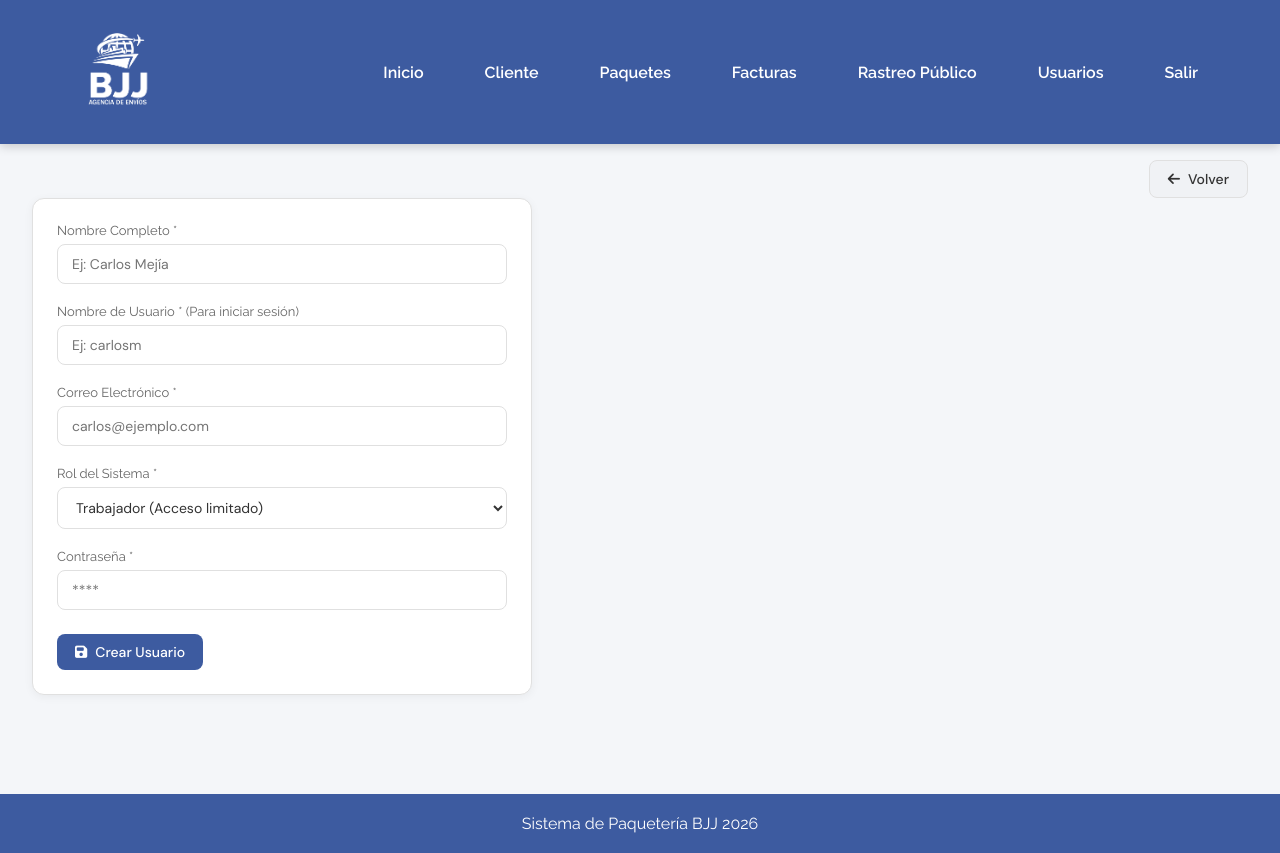
After one commit to Juliojsm22/BJJ-SYSTEM, a Flask app: page /usuarios/nuevo in a window 1280 px wide. The commit adds this page. Run offline with Flask 3, Linux system fonts and the light colour scheme; a user stored in the database is signed in.

Commit message:
Implementar gestion de perfiles (admin/trabajador) con acceso limitado

```diff
--- a/app.py
+++ b/app.py
@@ -30,6 +30,7 @@ def create_app():
     from routes.facturas import facturas_bp
     from routes.dashboard import dashboard_bp
     from routes.rastreo import rastreo_bp
+    from routes.usuarios import usuarios_bp
 
     app.register_blueprint(auth_bp)
     app.register_blueprint(clientes_bp)
@@ -37,6 +38,7 @@ def create_app():
     app.register_blueprint(facturas_bp)
     app.register_blueprint(dashboard_bp)
     app.register_blueprint(rastreo_bp)
+    app.register_blueprint(usuarios_bp)
 
     with app.app_context():
         db.create_all()
--- a/routes/paquetes.py
+++ b/routes/paquetes.py
@@ -138,6 +138,10 @@ def editar(id):
 @paquetes_bp.route('/eliminar/<int:id>', methods=['POST'])
 @login_required
 def eliminar(id):
+    if current_user.rol != 'admin':
+        flash('Solo los administradores pueden eliminar paquetes.', 'error')
+        return redirect(url_for('paquetes.index'))
+
     paquete = Paquete.query.get_or_404(id)
     if paquete.factura_id:
         flash('No se puede eliminar un paquete facturado.', 'error')
--- /dev/null
+++ b/routes/usuarios.py
@@ -0,0 +1,74 @@
+from flask import Blueprint, render_template, redirect, url_for, flash, request
+from flask_login import login_required, current_user
+from models import Usuario, db
+from werkzeug.security import generate_password_hash
+
+usuarios_bp = Blueprint('usuarios', __name__, url_prefix='/usuarios')
+
+@usuarios_bp.route('/')
+@login_required
+def index():
+    if current_user.rol != 'admin':
+        flash('No tienes permisos para ver esta página.', 'error')
+        return redirect(url_for('dashboard.index'))
+    usuarios = Usuario.query.order_by(Usuario.id).all()
+    return render_template('usuarios/index.html', usuarios=usuarios)
+
+@usuarios_bp.route('/nuevo', methods=['GET', 'POST'])
+@login_required
+def nuevo():
+    if current_user.rol != 'admin':
+        flash('No tienes permisos.', 'error')
+        return redirect(url_for('dashboard.index'))
+
+    if request.method == 'POST':
+        username = request.form.get('username').strip()
+        if Usuario.query.filter_by(username=username).first():
+            flash('Ese nombre de usuario ya existe.', 'error')
+            return redirect(request.url)
+
+        usuario = Usuario(
+            username=username,
+            email=request.form.get('email').strip(),
+            password=generate_password_hash(request.form.get('password')),
+            nombre_completo=request.form.get('nombre_completo').strip(),
+            rol=request.form.get('rol'),
+            activo=True
+        )
+        db.session.add(usuario)
+        db.session.commit()
+        flash('Usuario creado exitosamente.', 'success')
+        return redirect(url_for('usuarios.index'))
+
+    return render_template('usuarios/form.html', usuario=None)
+
+@usuarios_bp.route('/editar/<int:id>', methods=['GET', 'POST'])
+@login_required
+def editar(id):
+    if current_user.rol != 'admin':
+        flash('No tienes permisos.', 'error')
+        return redirect(url_for('dashboard.index'))
+
+    usuario = Usuario.query.get_or_404(id)
+    if request.method == 'POST':
+        username = request.form.get('username').strip()
+        existente = Usuario.query.filter_by(username=username).first()
+        if existente and existente.id != id:
+            flash('Ese nombre de usuario ya está en uso.', 'error')
+            return redirect(request.url)
+
+        usuario.username = username
+        usuario.email = request.form.get('email').strip()
+        usuario.nombre_completo = request.form.get('nombre_completo').strip()
+        usuario.rol = request.form.get('rol')
+        usuario.activo = request.form.get('activo') == 'on'
+
+        nueva_pass = request.form.get('password')
+        if nueva_pass:
+            usuario.password = generate_password_hash(nueva_pass)
+
+        db.session.commit()
+        flash('Usuario actualizado correctamente.', 'success')
+        return redirect(url_for('usuarios.index'))
+
+    return render_template('usuarios/form.html', usuario=usuario)
--- a/templates/base.html
+++ b/templates/base.html
@@ -146,11 +146,16 @@
         <nav>
             <ul>
                 {% if current_user.is_authenticated %}
+                {% if current_user.rol == 'admin' %}
                 <li><a href="{{ url_for('dashboard.index') }}">Inicio</a></li>
+                {% endif %}
                 <li><a href="{{ url_for('clientes.index') }}">Cliente</a></li>
                 <li><a href="{{ url_for('paquetes.index') }}">Paquetes</a></li>
                 <li><a href="{{ url_for('facturas.index') }}">Facturas</a></li>
                 <li><a href="{{ url_for('rastreo.index') }}" target="_blank">Rastreo Público</a></li>
+                {% if current_user.rol == 'admin' %}
+                <li><a href="{{ url_for('usuarios.index') }}">Usuarios</a></li>
+                {% endif %}
                 <li><a href="{{ url_for('auth.logout') }}">Salir</a></li>
                 {% endif %}
             </ul>
--- /dev/null
+++ b/templates/usuarios/form.html
@@ -0,0 +1,62 @@
+{% extends "base.html" %}
+{% block title %}{{ 'Editar' if usuario else 'Nuevo' }} Usuario{% endblock %}
+{% block page_title %}{{ 'Editar' if usuario else 'Crear' }} Usuario{% endblock %}
+
+{% block topbar_actions %}
+<a href="{{ url_for('usuarios.index') }}" class="btn btn-secondary">
+    <i class="fas fa-arrow-left"></i> Volver
+</a>
+{% endblock %}
+
+{% block content %}
+<div style="max-width: 500px;">
+    <div class="card">
+        <form method="POST">
+            <div class="form-group">
+                <label>Nombre Completo *</label>
+                <input type="text" name="nombre_completo" class="form-control" value="{{ usuario.nombre_completo if usuario else '' }}" required placeholder="Ej: Carlos Mejía">
+            </div>
+            <div class="form-group">
+                <label>Nombre de Usuario * (Para iniciar sesión)</label>
+                <input type="text" name="username" class="form-control" value="{{ usuario.username if usuario else '' }}" required placeholder="Ej: carlosm">
+            </div>
+            <div class="form-group">
+                <label>Correo Electrónico *</label>
+                <input type="email" name="email" class="form-control" value="{{ usuario.email if usuario else '' }}" required placeholder="carlos@ejemplo.com">
+            </div>
+            <div class="form-group">
+                <label>Rol del Sistema *</label>
+                <select name="rol" class="form-control" required>
+                    <option value="empleado" {% if usuario and usuario.rol == 'empleado' %}selected{% endif %}>Trabajador (Acceso limitado)</option>
+                    <option value="admin" {% if usuario and usuario.rol == 'admin' %}selected{% endif %}>Administrador (Acceso total)</option>
+                </select>
+            </div>
+
+            <div class="form-group" style="margin-top:20px;">
+                <label>Contraseña {% if not usuario %}*{% else %}(Dejar en blanco para NO cambiarla){% endif %}</label>
+                <input type="password" name="password" class="form-control" {% if not usuario %}required{% endif %} placeholder="****">
+            </div>
+
+            {% if usuario and current_user.id != usuario.id %}
+            <div class="form-group" style="margin-top:20px;">
+                <label style="display:flex; align-items:center; gap:8px; cursor:pointer;">
+                    <input type="checkbox" name="activo" {% if usuario.activo %}checked{% endif %}>
+                    Usuario Activo (Habilitado para iniciar sesión)
+                </label>
+            </div>
+            {% elif usuario %}
+            <input type="hidden" name="activo" value="on">
+            <div class="alert alert-warning" style="margin-top:20px;">
+                <i class="fas fa-info-circle"></i> No puedes deshabilitar tu propio usuario.
+            </div>
+            {% endif %}
+
+            <div style="display:flex;gap:12px;margin-top:24px;">
+                <button type="submit" class="btn btn-primary">
+                    <i class="fas fa-save"></i> {{ 'Actualizar Usuario' if usuario else 'Crear Usuario' }}
+                </button>
+            </div>
+        </form>
+    </div>
+</div>
+{% endblock %}
```
Also changed, not shown: routes/dashboard.py (+9 -2 lines), templates/usuarios/index.html (added, +54 -0 lines).
